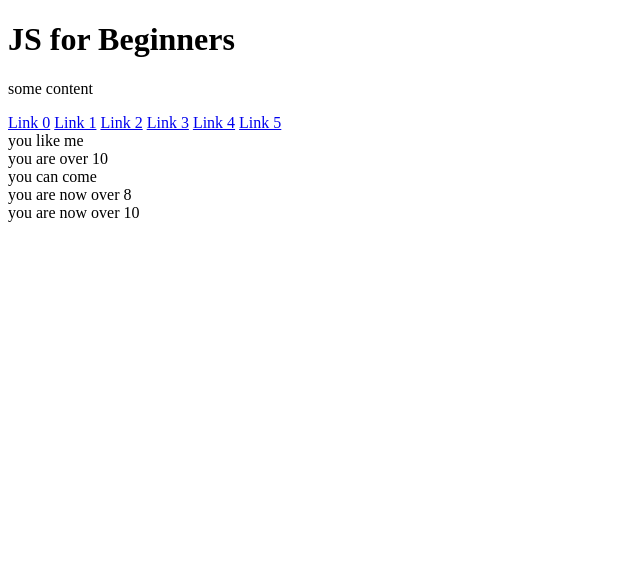
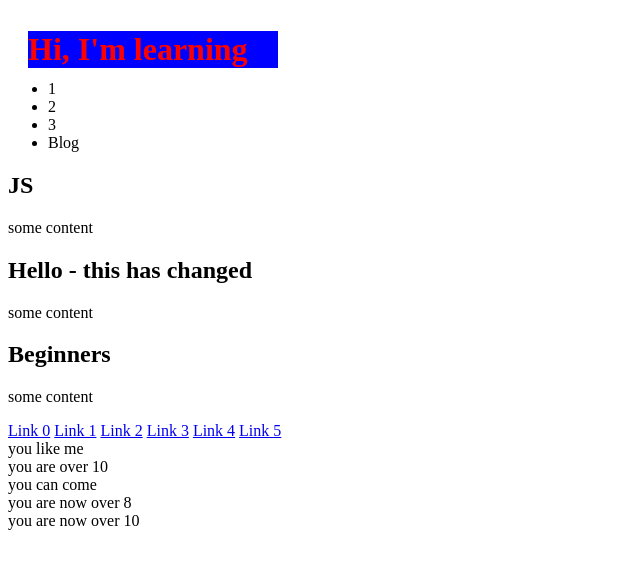
Before and after one commit to L4XM1/JS_1, a plain HTML site: page index.html in a window 1280 px wide. Shown: the whole page, without its empty margins (0-640 px from the left). Drawn offline with Linux system fonts and the light colour scheme.

Commit message:
feat: add dom manipulation
What is the DOM in JavaScript? Traverse the DOM, change page content,
change element attributes, change CSS styles, add and remove elements
from the DOM.

```diff
--- a/index.html
+++ b/index.html
@@ -1,18 +1,34 @@
 <!DOCTYPE html>
 <html lang="en">
   <head>
-    <meta charset="UTF-8">
-    <meta http-equiv="X-UA-Compatible" content="IE=edge">
-    <meta name="viewport" content="width=device-width, initial-scale=1.0">
+    <meta charset="UTF-8" />
+    <meta http-equiv="X-UA-Compatible" content="IE=edge" />
+    <meta name="viewport" content="width=device-width, initial-scale=1.0" />
     <title>JS</title>
   </head>
   <body>
-    <h1>JS for Beginners</h1>
-    <div id="content">
+    <h1 id="page-title">Welcome</h1>
+    <div id="main-nav">
+      <ul>
+        <li>1</li>
+        <li>2</li>
+        <li>3</li>
+      </ul>
+    </div>
+    <div class="content">
+      <h2>JS</h2>
+      <p>some content</p>
+    </div>
+    <div class="content">
+      <h2>for</h2>
+      <p>some content</p>
+    </div>
+    <div class="content">
+      <h2>Beginners</h2>
       <p>some content</p>
     </div>
     <div>
-        <a href="#">Link 0</a>
+      <a href="href atribute of the 1st a tag" id="test">Link 0</a>
       <a href="#">Link 1</a>
       <a href="#">Link 2</a>
       <a href="#">Link 3</a>
--- a/test.js
+++ b/test.js
@@ -314,3 +314,67 @@ if (birthday.getTime() == birthday2.getTime()) {
 } else {
   console.log("birtdays are not equal");
 }
+
+// dom - every html tag is an object /model - hierarchical tree /nodes are anything you can change in html document (tags, attributes and also the text within is a seperate node)
+
+console.log(document.getElementsByClassName("content"));
+var myContentDivs = document.getElementsByClassName("content"); //returns all nodes []
+console.log(myContentDivs);
+
+var myH2 = myContentDivs[1].getElementsByTagName("h2"); //returns all nodes []
+console.log(myH2);
+
+myH2[0].innerHTML = "Hello - this has changed";
+
+console.log(document.getElementById("page-title")); //one element only
+
+var myBody = document.getElementsByTagName("body");
+console.log(myBody);
+
+console.log(myBody[0].innerHTML);
+
+// myBody[0].innerHTML = "<p>I am a paragraph tag</p>";
+
+var myTitle = document.getElementById("page-title");
+myTitle.textContent = "Hi, I'm learning";
+
+var link = document.getElementById("test");
+console.log(link.getAttribute("href")); //value of href
+console.log(link.getAttribute("class")); //I added the class name above (var links2) in the for loop
+
+link.setAttribute("class", "pie");
+link.setAttribute("alt", "hello");
+
+console.log(link.className);
+console.log((link.className = "Class name changed"));
+
+console.log(link.href); //full link
+
+myTitle.setAttribute("style", "position: relative;");
+// myTitle.setAttribute("style", "left: 10px;"); //it overrides the 1st one
+
+myTitle.style.left = "20px";
+myTitle.style.top = "10px";
+myTitle.style.color = "red";
+myTitle.style.backgroundColor = "blue";
+myTitle.style.width = "250px";
+
+var newLi = document.createElement("li");
+console.log(newLi);
+
+var newA = document.createElement("a");
+console.log(newA);
+
+var menu = document.getElementById("main-nav").getElementsByTagName("ul")[0];
+
+menu.appendChild(newLi); //at bottom
+newLi.appendChild(newA);
+newA.innerHTML = "Blog";
+
+menu.insertBefore(newLi, menu.getElementsByTagName("li")[0]);
+
+var parent = document.getElementById("main-nav").getElementsByTagName("ul")[0];
+var child = parent.getElementsByTagName("li")[0];
+console.log(child);
+var removed = parent.removeChild(child);
+parent.appendChild(removed);
```
Lines whose indentation alone changed are shown as unchanged.
